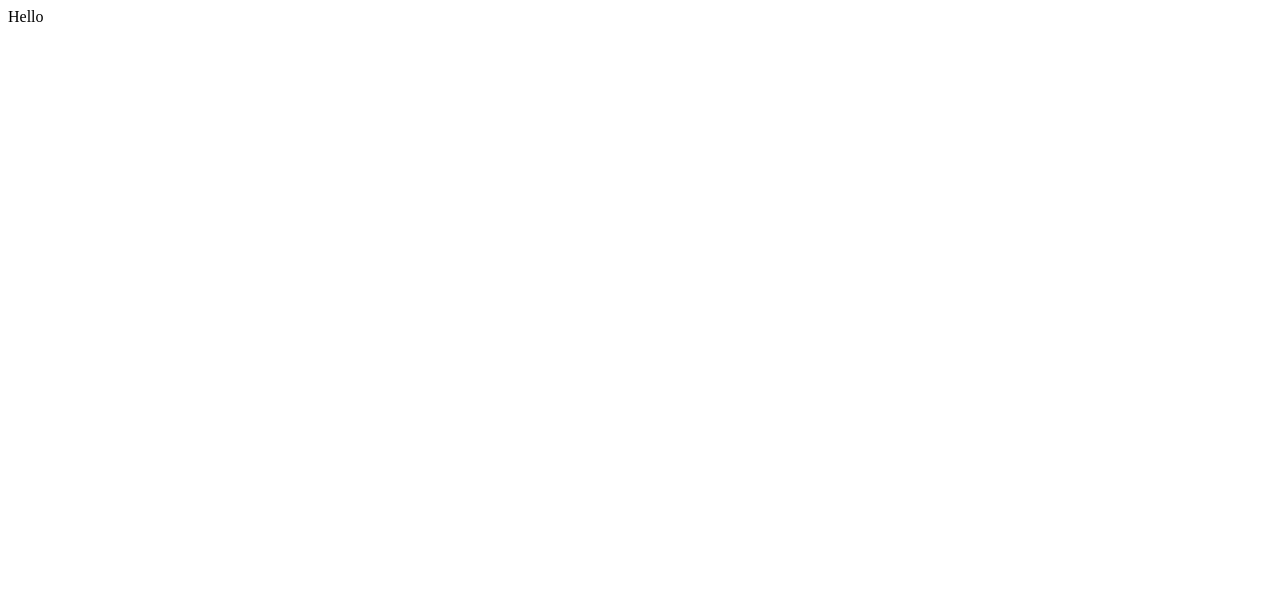
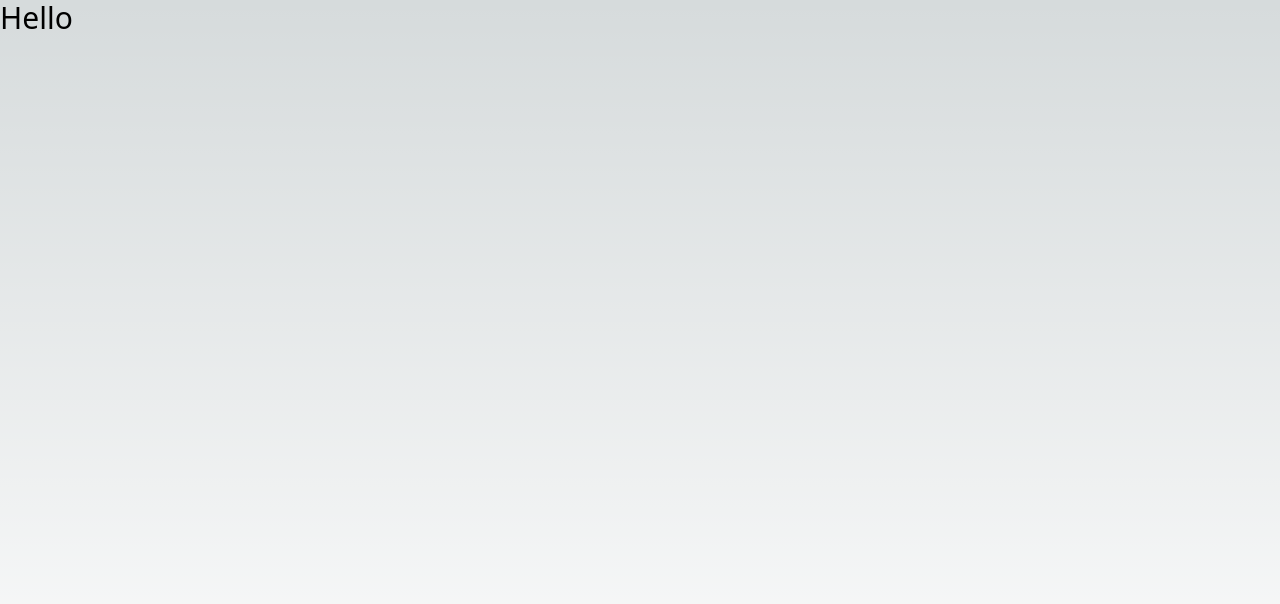
Before and after one commit to KayG2310/Hack-O-Mania, a Next.js app in the folder frontend/: page / in a window 1280 px wide. Shown: the top 604 px of the page. Built offline with nearby package versions, Linux system fonts and the light colour scheme.

Commit message:
bug fixes with globals.css

```diff
--- a/frontend/package.json
+++ b/frontend/package.json
@@ -26,6 +26,6 @@
   "devDependencies": {
     "autoprefixer": "^10",
     "postcss": "^8",
-    "tailwindcss": "^3"
+    "tailwindcss": "^3.4.1"
   }
 }
--- /dev/null
+++ b/frontend/pages/_app.js
@@ -0,0 +1,5 @@
+import '@/styles/globals.css'
+
+export default function App({ Component, pageProps }) {
+  return <Component {...pageProps} />
+}
--- a/frontend/pages/index.js
+++ b/frontend/pages/index.js
@@ -1,5 +1,5 @@
 export default function App(){
   return (
-    <div>Hello</div>
+    <div className="text-3xl">Hello</div>
   )
 }
```
Also changed, not shown: 1 other file (tests, documents, lock files or other folders).
